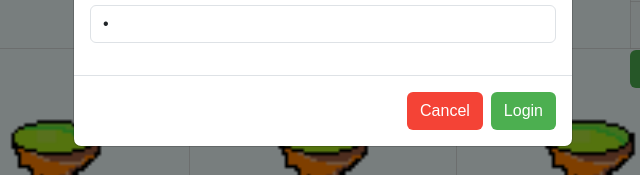
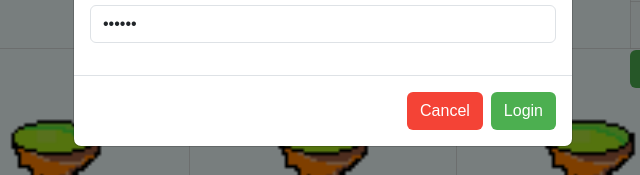
Before and after one commit to Sxphx/Game, a plain HTML site: page index.html in a window 1280 px wide. Both pictures are taken after a click on the button "Login". Shown: the part 221-396 px from the top of the page, 317-957 px from the left. Drawn offline with nearby package versions, Linux system fonts and the light colour scheme; no server answers; a web font is replaced by a local one.

Commit message:
Update index.html

```diff
--- a/index.html
+++ b/index.html
@@ -320,7 +320,7 @@
                         </div>
                         <div class="mb-3">
                             <label for="loginPassword" class="form-label">Password</label>
-                            <input type="password" class="form-control" id="loginPassword" value="3" required>
+                            <input type="password" class="form-control" id="loginPassword" value="123456" required>
                         </div>
                     </form>
                 </div>
```
